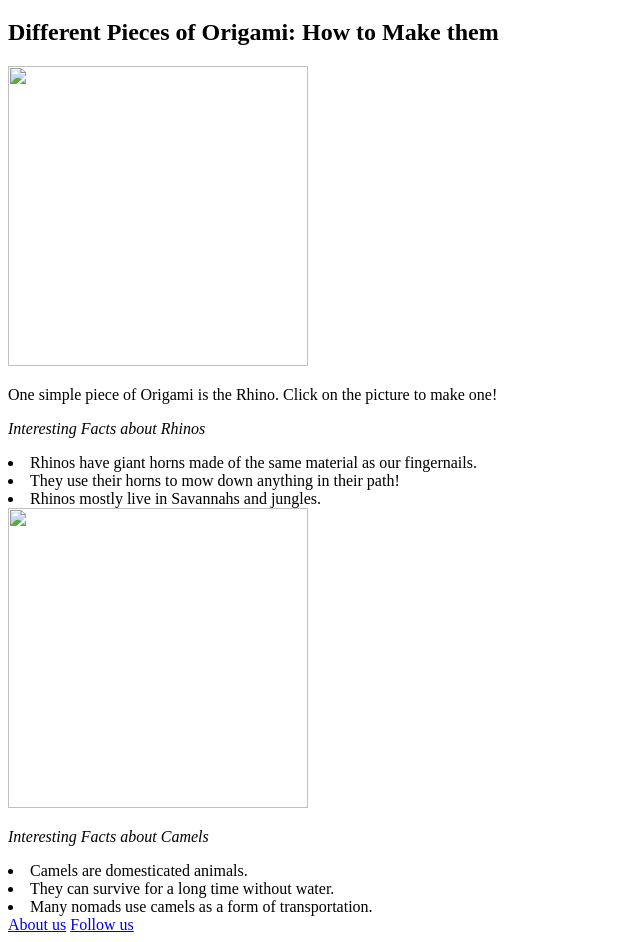
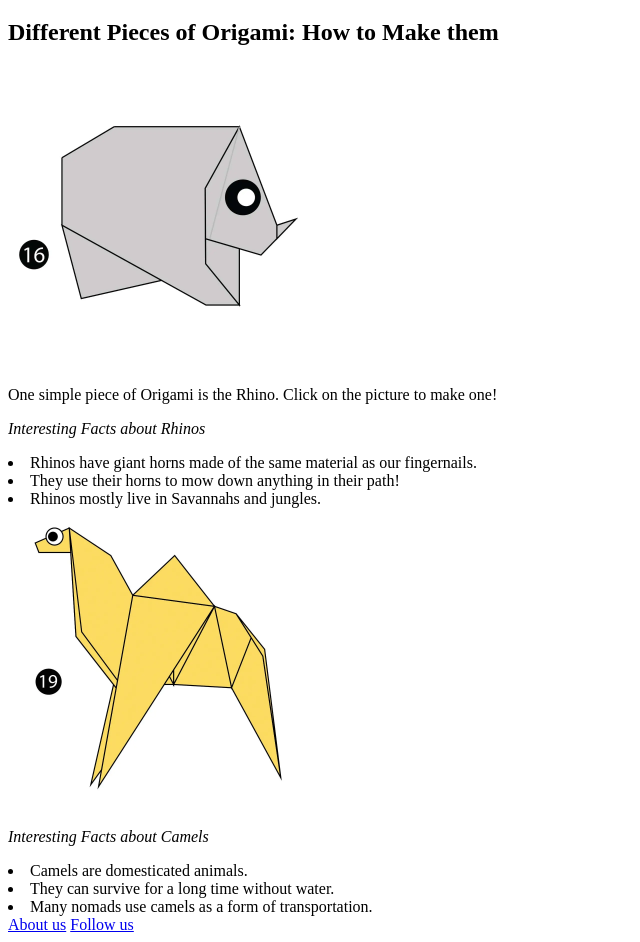
Before and after one commit to Praneshk12/Origami-Webpage---1, a plain HTML site: page index.html in a window 1280 px wide. Shown: the part 61-1003 px from the top of the page, without its empty margins (0-640 px from the left). Drawn offline with Linux system fonts and the light colour scheme.

Commit message:
Update index.html

```diff
--- a/index.html
+++ b/index.html
@@ -8,7 +8,7 @@
     <body>
         <h2> Different Pieces of Origami: How to Make them</h2>
 
-        <a href="https://origami.me/rhino/"><img src="Images/rhino.webp"width=300 height=300/></a>
+        <a href="https://origami.me/rhino/"><img src="rhino.webp"width=300 height=300/></a>
         <p> One simple piece of Origami is the Rhino. Click on the picture to make one!</p>
         <p><i> Interesting Facts about Rhinos</i></p>
         <u1>
@@ -16,7 +16,7 @@
             <li> They use their horns to mow down anything in their path!</li>
             <li> Rhinos mostly live in Savannahs and jungles.</li>
         </u1>
-        <a href="https://origami.me/camel/"><img src="Images/camel.webp"width=300 height=300/></a>
+        <a href="https://origami.me/camel/"><img src="camel.webp"width=300 height=300/></a>
         <p><i> Interesting Facts about Camels</i></p>
             <li> Camels are domesticated animals.</li>
             <li> They can survive for a long time without water.</li>
```
